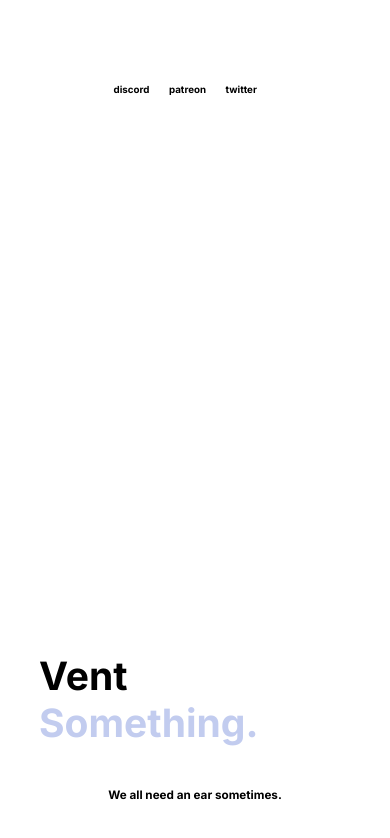
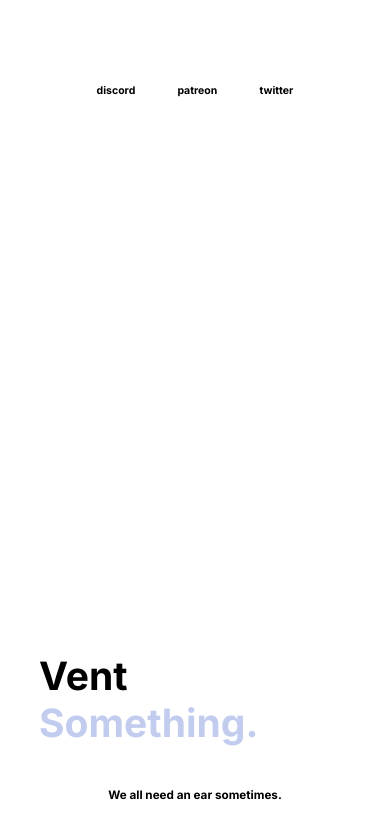
Before and after one commit to jxav22/frontend, a Next.js app: page / in a window 390 px wide. Shown: the top 838 px of the page. Built offline with nearby package versions, Linux system fonts and the light colour scheme.

Commit message:
finished landing page touch ups

```diff
--- a/src/components/SocialButtons/SocialButtons.module.css
+++ b/src/components/SocialButtons/SocialButtons.module.css
@@ -15,7 +15,11 @@
         order: 1;
         flex: 1;
 
+        gap: 4em;
+
+        margin: unset;
+        margin-top: 10vh;
         justify-content: center;
-        font-size: 2.5vw;
+        font-size: 2.7vw;
     }
 }
```
